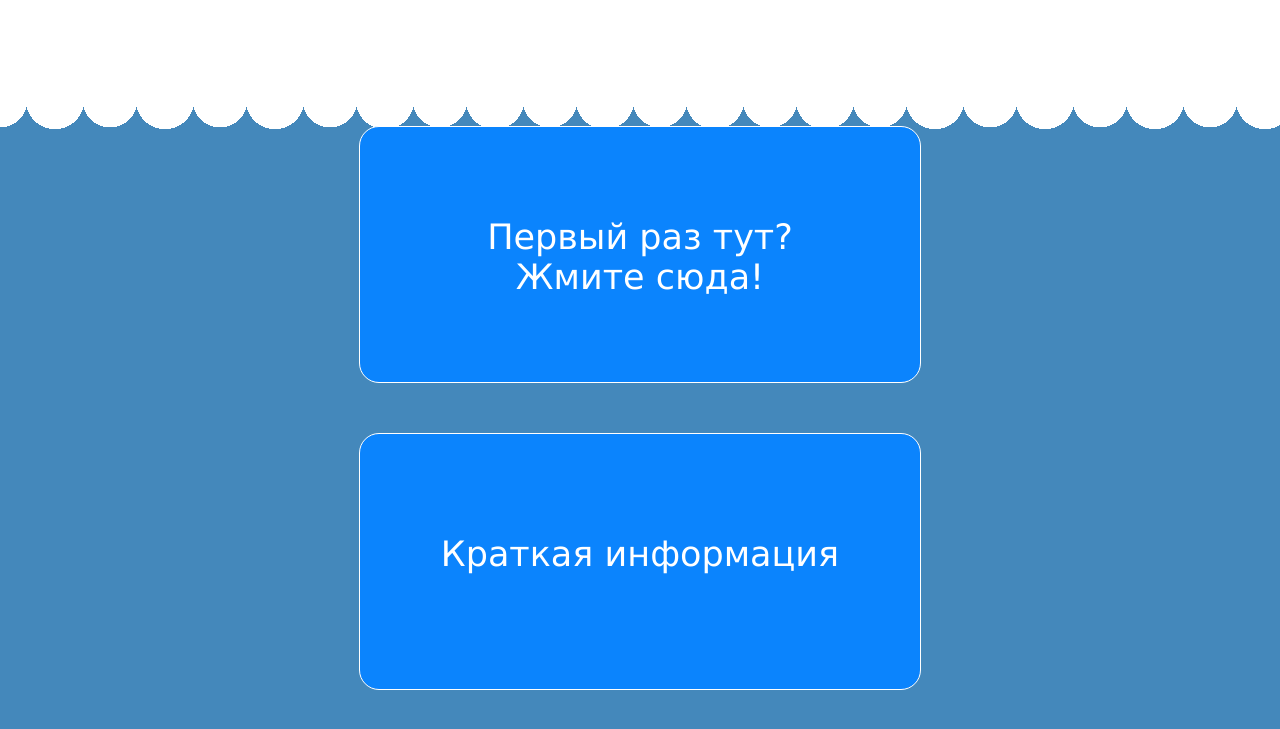
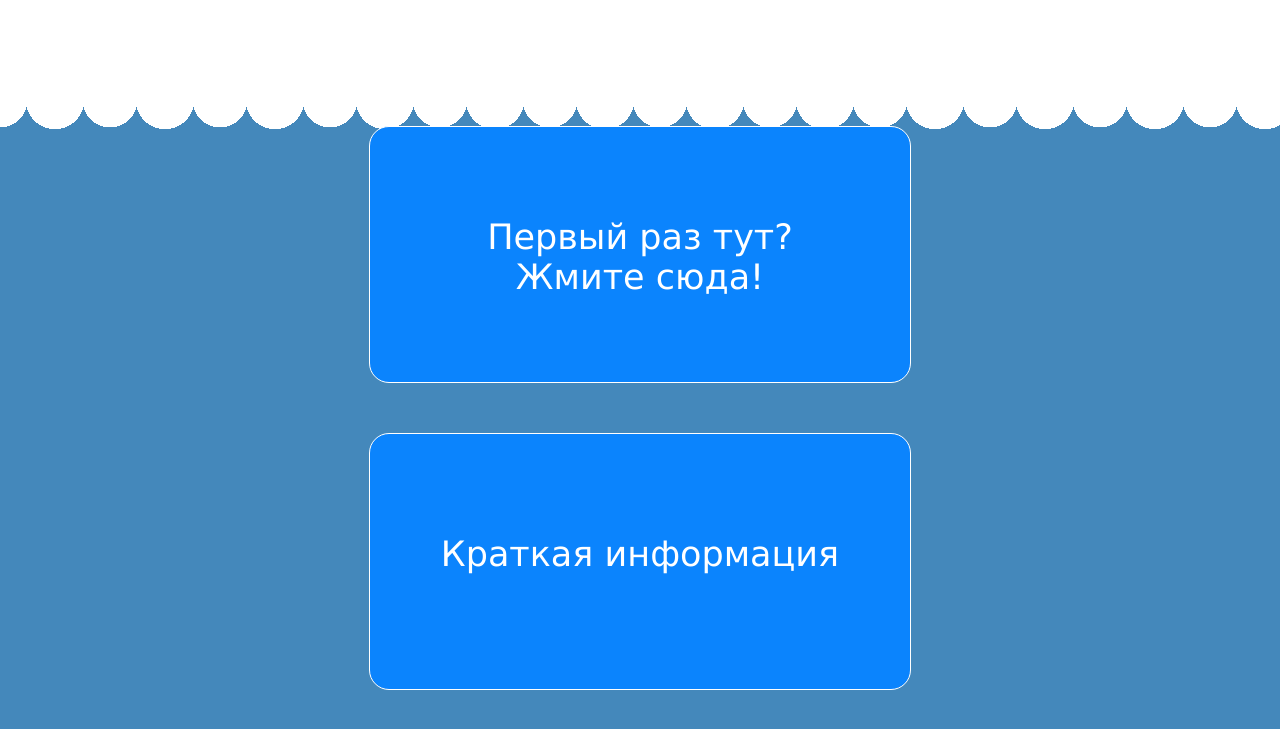
Before and after one commit to azarakovskiy/azarakovskiy.github.io, a Jekyll site: the page built from wedding_ru.html, in a window 1280 px wide. Shown: the top 729 px of the page. Built offline with Jekyll 4.4.1, drawn with Linux system fonts in a browser that asks for light colours.

Commit message:
Update wedding_ru.html

```diff
--- a/wedding_ru.html
+++ b/wedding_ru.html
@@ -76,8 +76,15 @@ permalink: /wedding_ru/
             border: 1px solid white;
             border-radius: 20px;
             background-color: #0b84fd;
-            width: 550px;
             font-family: Verdana;
+        }
+         @media screen and (min-width: 530px) {
+            a {
+                width: 60%;
+                float: none;
+                margin-bottom: 50px;
+                width:530px;
+            }
         }
         #a1 {
             height: 160px;
```
